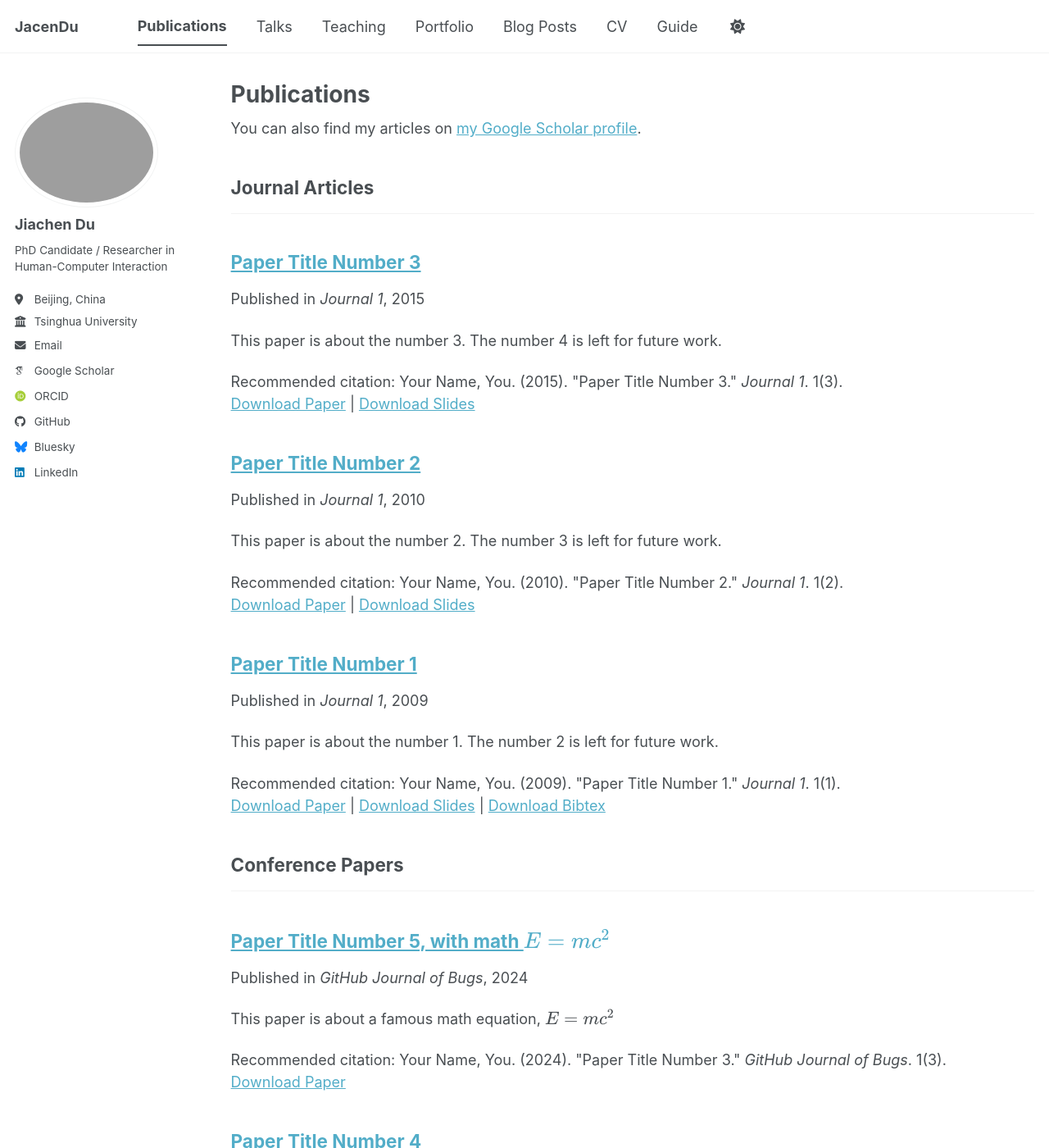
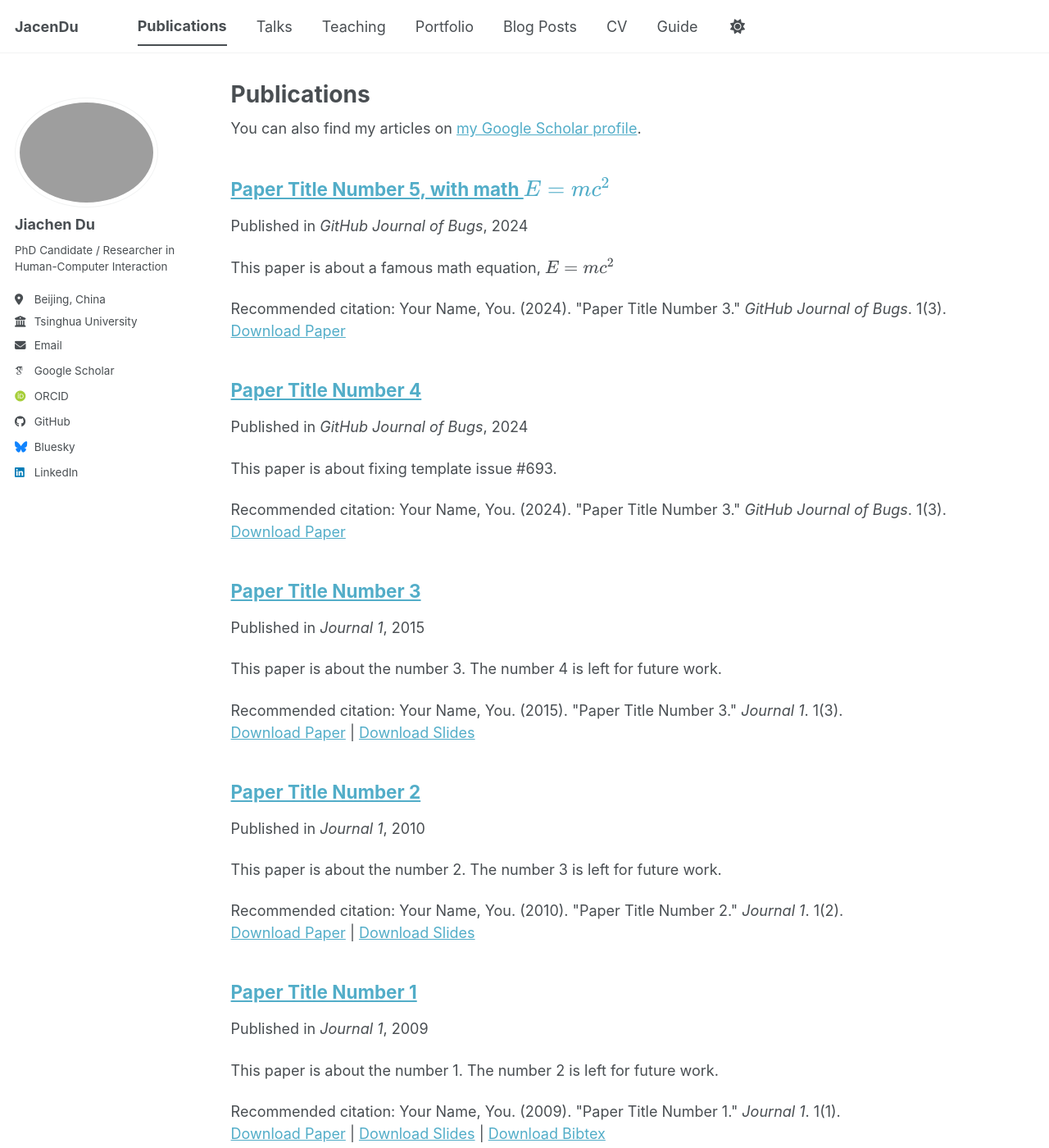
Before and after one commit to JacenDu/JacenDu.github.io, a Jekyll site: the page built from _pages/publications.html, in a window 1280 px wide and 1400 px high. Shown: the whole window at 82% size. Built offline with Jekyll 4.4.1, drawn with Linux system fonts in a browser that asks for light colours; some web fonts are replaced; a script bundle is joined from its source files by our own code; library files that are not in the unit come from our copies; some of the changed lines change nothing that is shown; some of the changed text lies outside the part shown.

Commit message:
Update _config.yml

```diff
--- a/_config.yml
+++ b/_config.yml
@@ -82,14 +82,15 @@ author:
   youtube          : # Username
   zhihu            : # Username
 
+
+
 # Publication Category - The following the list of publication categories and their headings
-publication_category:
-  books:
-    title: 'Books'
-  manuscripts:
-    title: 'Journal Articles'
-  conferences:
-    title: 'Conference Papers'
+#   books:
+#     title: 'Books'
+#   manuscripts:
+#     title: 'Journal Articles'
+#   conferences:
+#     title: 'Conference Papers'
 
 # Site Settings
 teaser                   :  # filename of teaser fallback teaser image placed in /images/ for social media previews
```
